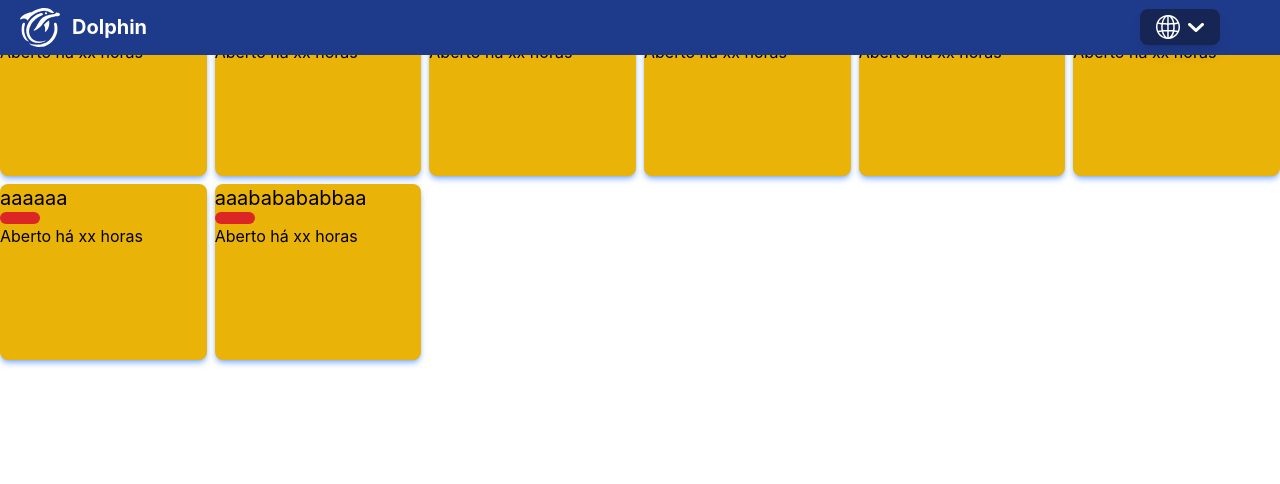
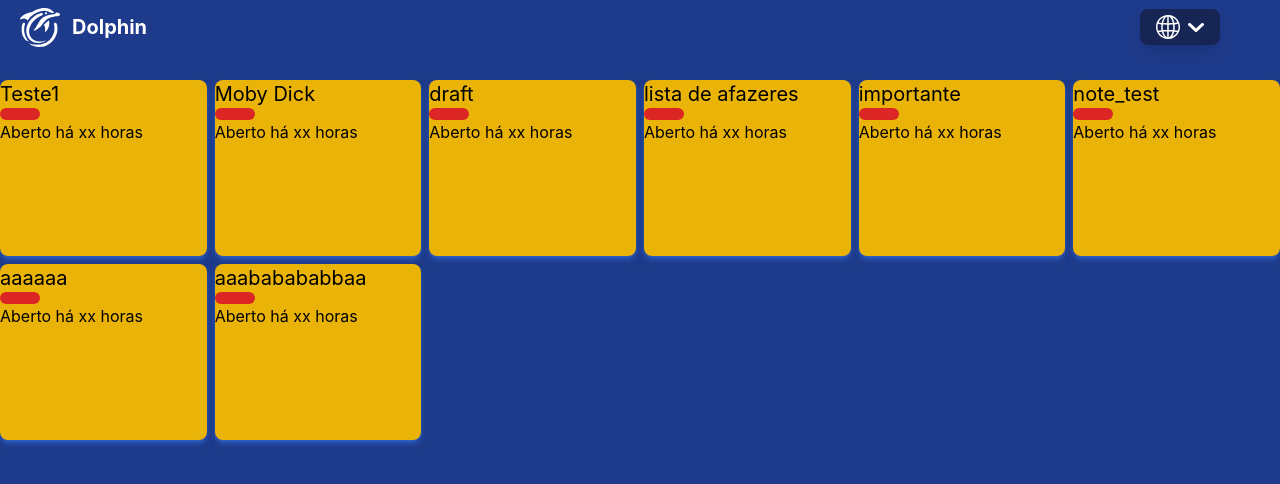
Before and after one commit to hsm-gustavo/Dolphin_front, a React (Create React App) app: page /menu in a window 1280 px wide. Shown: the top 484 px of the page. Built offline with nearby package versions, Linux system fonts and the light colour scheme.

Commit message:
fix: bg styling in Menu route

```diff
--- a/src/routes/Menu.js
+++ b/src/routes/Menu.js
@@ -16,7 +16,7 @@ const Menu = () => {
 
     return(
         <>
-            <div className="">
+            <div className="h-screen bg-blue-900 pt-20">
                 <div className="grid grid-cols-6 gap-2">
                     {
                     usernotes.map((note) => (<Link to={`/editor/${note.id}`}><Noteblock noteid={note.id} title={note.title}/></Link>))
```
